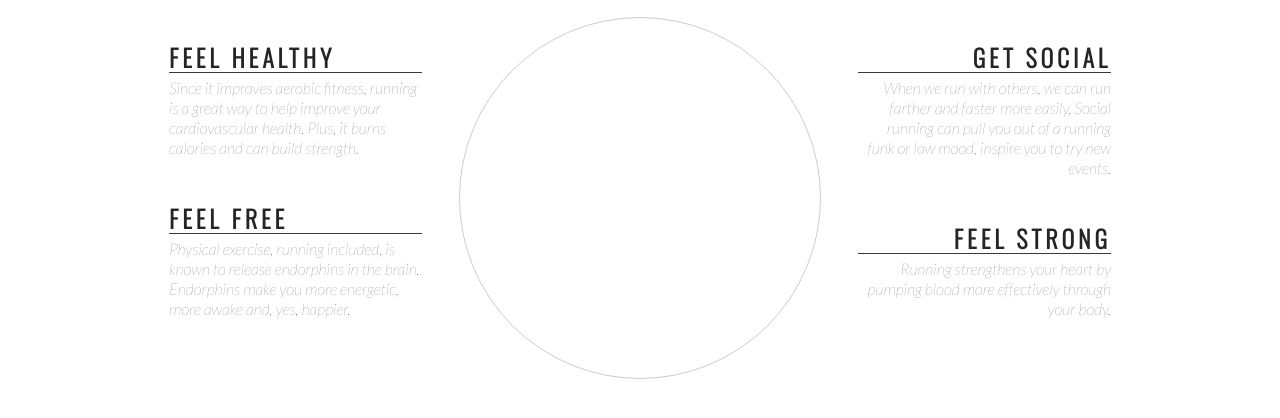
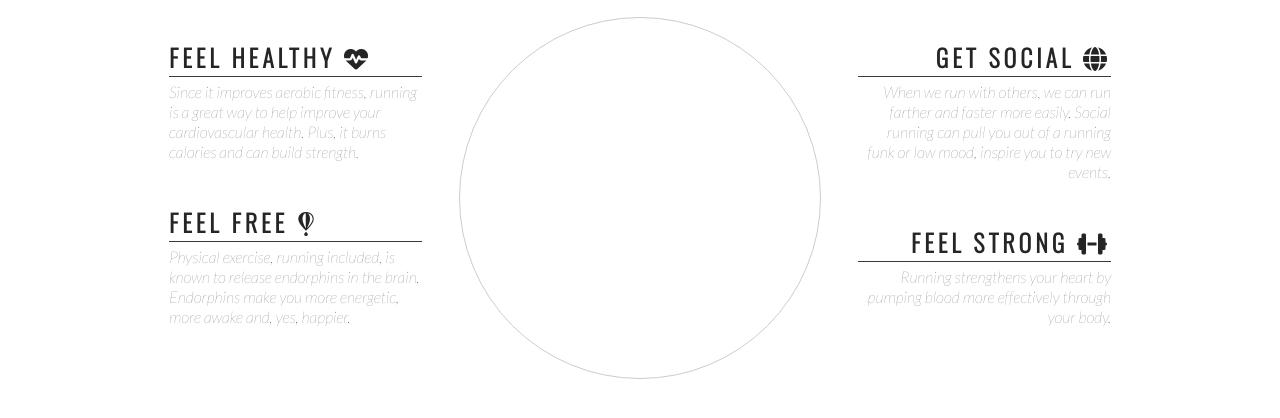
Before and after one commit to SamanthaKwenaeetile/love-running, a plain HTML site: page index.html in a window 1280 px wide. Shown: the part 764-1182 px from the top of the page. Drawn offline with nearby package versions, Linux system fonts and the light colour scheme.

Commit message:
Add club ethos central image and style into a circle

```diff
--- a/index.html
+++ b/index.html
@@ -46,7 +46,7 @@
         <h2 id="welcome">Why Love Running With Us?</h2>
         <div id="left-about">
             <div class="left-about-heading">
-                <h2>Feel Healthy</h2>
+                <h2>Feel Healthy <i class="fas fa-heartbeat"></i></h2>
                 <hr>
                 <p>
                     Since it improves aerobic fitness, running is a great way to help improve your cardiovascular
@@ -54,7 +54,7 @@
                 </p>
             </div>
             <div class="left-about-heading">
-                <h2>Feel Free</h2>
+                <h2>Feel Free <i class="fab fa-fly"></i></h2>
                 <hr>
                 <p>
                     Physical exercise, running included, is known to release endorphins in the brain. Endorphins make
@@ -64,7 +64,7 @@
         </div>
         <div id="right-about">
             <div class="right-about-heading">
-                <h2>Get Social</h2>
+                <h2>Get Social <i class="fas fa-globe"></i></h2>
                 <hr>
                 <p>
                     When we run with others, we can run farther and faster more easily. Social running can pull you out
@@ -72,7 +72,7 @@
                 </p>
             </div>
             <div class="right-about-heading">
-                <h2>Feel Strong</h2>
+                <h2>Feel Strong <i class="fas fa-dumbbell"></i></h2>
                 <hr>
                 <p>
                     Running strengthens your heart by pumping blood more effectively through your body.
@@ -91,6 +91,9 @@
     <footer>
         social links here
     </footer>
+
+    <!---font awesome script-->
+    <script src="https://kit.fontawesome.com/342af78c12.js" crossorigin="anonymous"></script>
 </body>
 
 </html>
```
